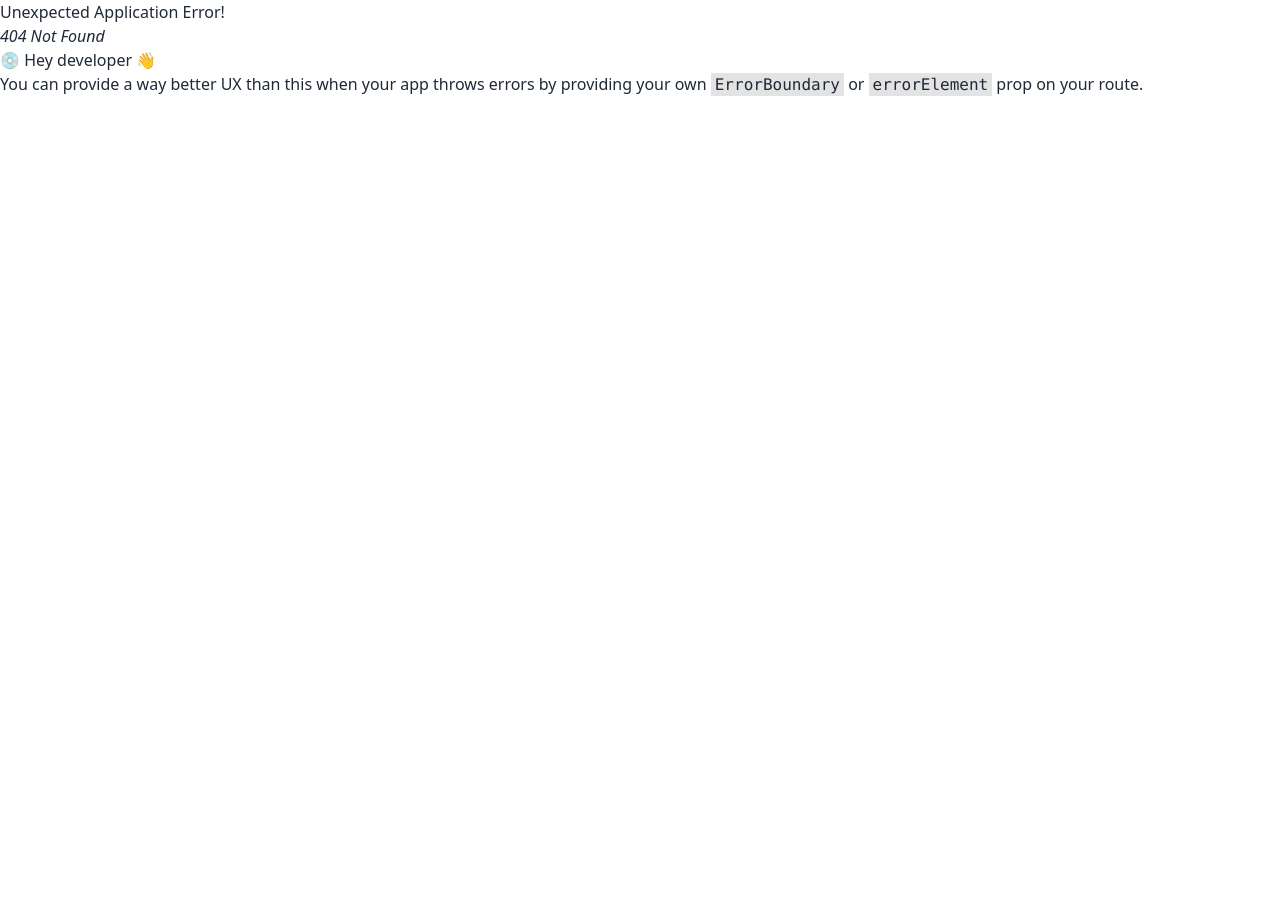
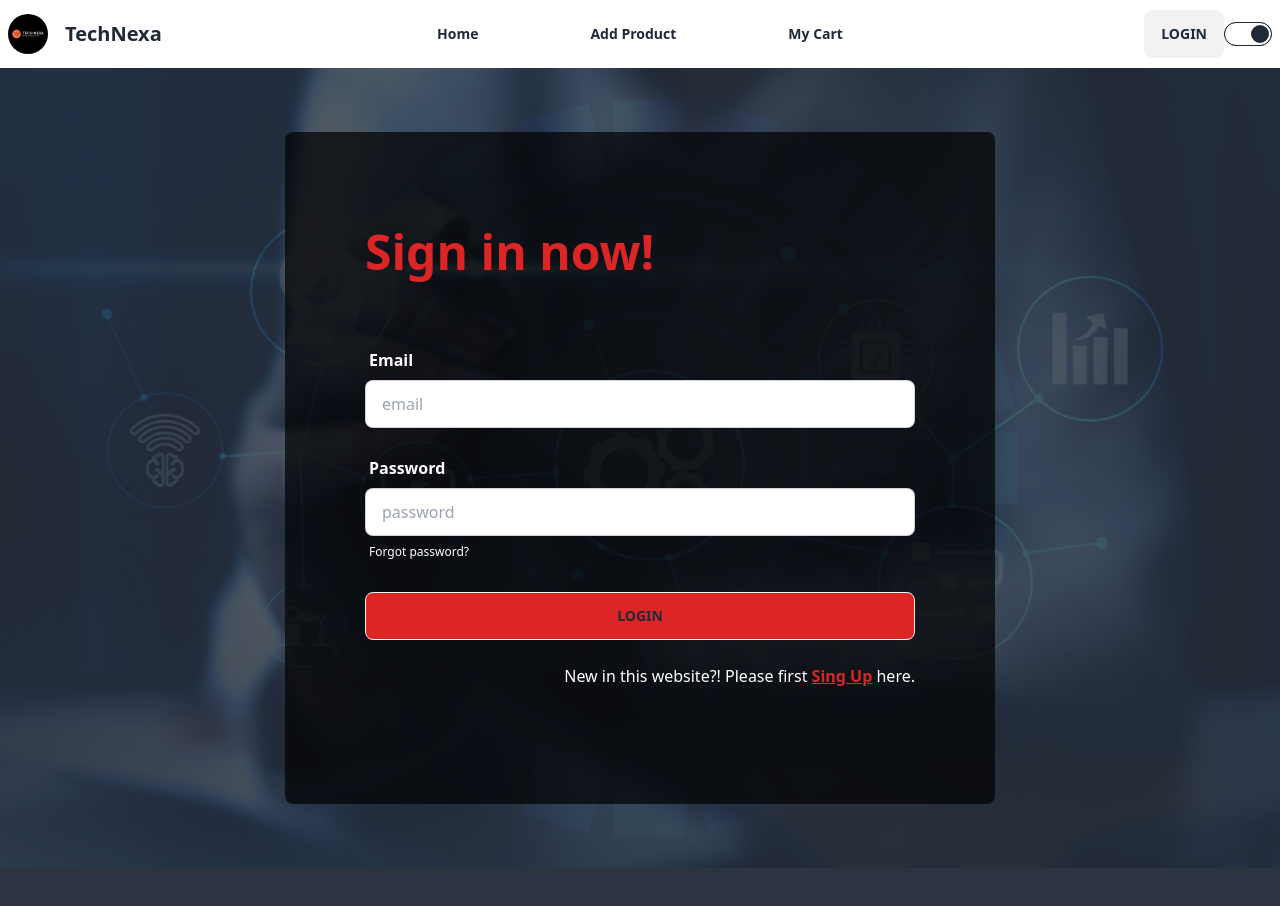
Before and after one commit to morz-mamun/Online-Shop, a React (Vite) app: page /signin in a window 1280 px wide. Before the commit this address had no page. Shown: the top 906 px of the page. Before the commit the page ends 800 px from the top, so only its background shows below. Built offline with nearby package versions, Linux system fonts and the light colour scheme; no server answers.

Commit message:
Login page route and login page design done

```diff
--- /dev/null
+++ b/src/Components/Pages/LogIn/Login.jsx
@@ -0,0 +1,51 @@
+import { Link } from 'react-router-dom';
+import login from '../../../assets/login.jpg'
+
+const Login = () => {
+    return (
+     <div>
+      <div className="hero h-[550px] md:min-h-screen" style={{backgroundImage: `url(${login})`}}>
+  <div className="hero-overlay bg-opacity-80"></div>
+
+    <div className="bg-black bg-opacity-70 md:py-20 rounded-lg py-5">
+  <div className="hero-content flex-col md:px-20 md:space-y-12">
+    <div className="w-96 md:w-[550px] text-left">
+
+      <h1 className="text-5xl text-red-600 font-bold">Sign in now!</h1>
+    </div>
+    <div className="w-full text-white">
+      <form className="">
+        <div className="form-control ">
+          <label className="label">
+            <span className="text-white font-bold">Email</span>
+          </label>
+          <input type="email" placeholder="email" className="input input-bordered w-full" required />
+        </div>
+        <div className="form-control mt-5">
+          <label className="label">
+            <span className="text-white font-bold">Password</span>
+          </label>
+          <input type="password" placeholder="password" className="input input-bordered" required />
+          <label className="label">
+            <a href="#" className="label-text-alt link link-hover text-white ">Forgot password?</a>
+          </label>
+        </div>
+        <div className="form-control mt-6">
+         <Link to="/">
+         <button className="btn bg-red-600 w-full">Login</button>
+         </Link>
+        </div>
+        <div className='mb-5 text-right form-control mt-6'>
+        <p className='text-white '>New in this website?! Please first <Link to="/signup"><span className='text-red-600 font-bold underline'>Sing Up</span></Link> here.</p>
+      </div>
+      </form>
+    </div>
+  </div>
+</div>
+    </div>
+  </div>
+
+    );
+};
+
+export default Login;
--- /dev/null
+++ b/src/Components/Pages/Register/Register.jsx
@@ -0,0 +1,50 @@
+import { Link } from 'react-router-dom';
+import login from '../../../assets/login.jpg'
+
+const Register = () => {
+    return (
+        <div>
+        <div className="hero h-[550px] md:min-h-screen" style={{backgroundImage: `url(${login})`}}>
+    <div className="hero-overlay bg-opacity-80"></div>
+
+      <div className="bg-black bg-opacity-70 md:py-20 rounded-lg py-5">
+    <div className="hero-content flex-col md:px-20 md:space-y-12">
+      <div className="w-96 md:w-[550px] text-left">
+
+        <h1 className="text-5xl text-red-600 font-bold">Sign Up now!</h1>
+      </div>
+      <div className="w-full text-white">
+        <form className="">
+          <div className="form-control ">
+            <label className="label">
+              <span className="text-white font-bold">Email</span>
+            </label>
+            <input type="email" placeholder="email" className="input input-bordered w-full" required />
+          </div>
+          <div className="form-control mt-5">
+            <label className="label">
+              <span className="text-white font-bold">Password</span>
+            </label>
+            <input type="password" placeholder="password" className="input input-bordered" required />
+            <label className="label">
+              <a href="#" className="label-text-alt link link-hover text-white ">Forgot password?</a>
+            </label>
+          </div>
+          <div className="form-control mt-6">
+           <Link to="/">
+           <button className="btn bg-red-600 w-full">Login</button>
+           </Link>
+          </div>
+          <div className='mb-5 text-right form-control mt-6'>
+          <p className='text-white '>New in this website?! Please first <Link to="/signup"><span className='text-red-600 font-bold underline'>Sing Up</span></Link> here.</p>
+        </div>
+        </form>
+      </div>
+    </div>
+  </div>
+      </div>
+    </div>
+    );
+};
+
+export default Register;
--- a/src/Components/Provider/AuthProvider.jsx
+++ b/src/Components/Provider/AuthProvider.jsx
@@ -1,11 +1,54 @@
 
 import PropTypes from 'prop-types';
+import { createUserWithEmailAndPassword, getAuth, onAuthStateChanged, signInWithEmailAndPassword, signOut } from "firebase/auth";
+import { createContext, useEffect, useState } from 'react';
+import app from '../../firebase/firebase.config';
 
-const AuthProvider = () => {
+export const AuthContext = createContext(null)
+const auth = getAuth(app);
+
+
+const AuthProvider = ({children}) => {
+    const [user, setUser] = useState(null)
+
+    // loader
+    const [loading, setLoading] = useState(true)
+
+    // create user
+    const createUser = (email, password) => {
+        return createUserWithEmailAndPassword(auth, email, password)
+    }
+
+    // OnAuthStateChange
+   useEffect(() => {
+    const unSubscribe = onAuthStateChanged(auth, (currentUser) => {
+        console.log('From OnAuthState', currentUser);
+        setUser(currentUser)
+        setLoading(false)
+    })
+    return () => {
+        unSubscribe()
+    }
+   },[])
+
+    // login user
+    const loginUser = (email, password) => {
+        return signInWithEmailAndPassword(auth, email, password)
+    }
+
+    // log out user
+    const logOutUser = () => {
+        setLoading(true)
+        return signOut(auth)
+    }
+
+
+
+    const userInfo = {user, createUser, loginUser, logOutUser, loading}
     return (
-        <div>
-
-        </div>
+        <AuthContext.Provider value={userInfo}>
+            {children}
+        </AuthContext.Provider >
     );
 };
 
--- a/src/Components/Shared/Footer.jsx
+++ b/src/Components/Shared/Footer.jsx
@@ -2,35 +2,13 @@
 
 const Footer = () => {
     return (
-        <div>
-            <footer className="footer p-10 bg-base-200 text-base-content">
+      <footer className="footer p-10 bg-neutral text-neutral-content">
+      <aside>
+        <svg width="50" height="50" viewBox="0 0 24 24" xmlns="http://www.w3.org/2000/svg" fillRule="evenodd" clipRule="evenodd" className="fill-current"><path d="M22.672 15.226l-2.432.811.841 2.515c.33 1.019-.209 2.127-1.23 2.456-1.15.325-2.148-.321-2.463-1.226l-.84-2.518-5.013 1.677.84 2.517c.391 1.203-.434 2.542-1.831 2.542-.88 0-1.601-.564-1.86-1.314l-.842-2.516-2.431.809c-1.135.328-2.145-.317-2.463-1.229-.329-1.018.211-2.127 1.231-2.456l2.432-.809-1.621-4.823-2.432.808c-1.355.384-2.558-.59-2.558-1.839 0-.817.509-1.582 1.327-1.846l2.433-.809-.842-2.515c-.33-1.02.211-2.129 1.232-2.458 1.02-.329 2.13.209 2.461 1.229l.842 2.515 5.011-1.677-.839-2.517c-.403-1.238.484-2.553 1.843-2.553.819 0 1.585.509 1.85 1.326l.841 2.517 2.431-.81c1.02-.33 2.131.211 2.461 1.229.332 1.018-.21 2.126-1.23 2.456l-2.433.809 1.622 4.823 2.433-.809c1.242-.401 2.557.484 2.557 1.838 0 .819-.51 1.583-1.328 1.847m-8.992-6.428l-5.01 1.675 1.619 4.828 5.011-1.674-1.62-4.829z"></path></svg>
+        <p>ACME Industries Ltd.<br/>Providing reliable tech since 1992</p>
+      </aside>
       <nav>
-    <header className="footer-title">Services</header>
-    <a className="link link-hover">Branding</a>
-    <a className="link link-hover">Design</a>
-    <a className="link link-hover">Marketing</a>
-    <a className="link link-hover">Advertisement</a>
-  </nav>
-  <nav>
-    <header className="footer-title">Company</header>
-    <a className="link link-hover">About us</a>
-    <a className="link link-hover">Contact</a>
-    <a className="link link-hover">Jobs</a>
-    <a className="link link-hover">Press kit</a>
-  </nav>
-  <nav>
-    <header className="footer-title">Legal</header>
-    <a className="link link-hover">Terms of use</a>
-    <a className="link link-hover">Privacy policy</a>
-    <a className="link link-hover">Cookie policy</a>
-  </nav>
-</footer>
-<footer className="footer px-10 py-4 border-t bg-base-200 text-base-content border-base-300">
-  <aside className="items-center grid-flow-col">
-    <svg width="24" height="24" viewBox="0 0 24 24" xmlns="http://www.w3.org/2000/svg" fillRule="evenodd" clipRule="evenodd" className="fill-current"><path d="M22.672 15.226l-2.432.811.841 2.515c.33 1.019-.209 2.127-1.23 2.456-1.15.325-2.148-.321-2.463-1.226l-.84-2.518-5.013 1.677.84 2.517c.391 1.203-.434 2.542-1.831 2.542-.88 0-1.601-.564-1.86-1.314l-.842-2.516-2.431.809c-1.135.328-2.145-.317-2.463-1.229-.329-1.018.211-2.127 1.231-2.456l2.432-.809-1.621-4.823-2.432.808c-1.355.384-2.558-.59-2.558-1.839 0-.817.509-1.582 1.327-1.846l2.433-.809-.842-2.515c-.33-1.02.211-2.129 1.232-2.458 1.02-.329 2.13.209 2.461 1.229l.842 2.515 5.011-1.677-.839-2.517c-.403-1.238.484-2.553 1.843-2.553.819 0 1.585.509 1.85 1.326l.841 2.517 2.431-.81c1.02-.33 2.131.211 2.461 1.229.332 1.018-.21 2.126-1.23 2.456l-2.433.809 1.622 4.823 2.433-.809c1.242-.401 2.557.484 2.557 1.838 0 .819-.51 1.583-1.328 1.847m-8.992-6.428l-5.01 1.675 1.619 4.828 5.011-1.674-1.62-4.829z"></path></svg>
-    <p>ACME Industries Ltd. <br/>Providing reliable tech since 1992</p>
-  </aside>
-  <nav className="md:place-self-center md:justify-self-end">
+        <header className="footer-title">Social</header>
         <div className="grid grid-flow-col gap-4">
           <a><svg xmlns="http://www.w3.org/2000/svg" width="24" height="24" viewBox="0 0 24 24" className="fill-current"><path d="M24 4.557c-.883.392-1.832.656-2.828.775 1.017-.609 1.798-1.574 2.165-2.724-.951.564-2.005.974-3.127 1.195-.897-.957-2.178-1.555-3.594-1.555-3.179 0-5.515 2.966-4.797 6.045-4.091-.205-7.719-2.165-10.148-5.144-1.29 2.213-.669 5.108 1.523 6.574-.806-.026-1.566-.247-2.229-.616-.054 2.281 1.581 4.415 3.949 4.89-.693.188-1.452.232-2.224.084.626 1.956 2.444 3.379 4.6 3.419-2.07 1.623-4.678 2.348-7.29 2.04 2.179 1.397 4.768 2.212 7.548 2.212 9.142 0 14.307-7.721 13.995-14.646.962-.695 1.797-1.562 2.457-2.549z"></path></svg></a>
           <a><svg xmlns="http://www.w3.org/2000/svg" width="24" height="24" viewBox="0 0 24 24" className="fill-current"><path d="M19.615 3.184c-3.604-.246-11.631-.245-15.23 0-3.897.266-4.356 2.62-4.385 8.816.029 6.185.484 8.549 4.385 8.816 3.6.245 11.626.246 15.23 0 3.897-.266 4.356-2.62 4.385-8.816-.029-6.185-.484-8.549-4.385-8.816zm-10.615 12.816v-8l8 3.993-8 4.007z"></path></svg></a>
@@ -38,7 +16,6 @@ const Footer = () => {
         </div>
       </nav>
     </footer>
-        </div>
     );
 };
 
--- a/src/Components/Shared/Navbar.jsx
+++ b/src/Components/Shared/Navbar.jsx
@@ -37,7 +37,7 @@ const Navbar = () => {
     </ul>
   </div>
   <div className="navbar-end">
-    <Link>
+    <Link to='/signin'>
     <button className="btn">Login</button>
     </Link>
     <input type="checkbox" className="toggle" checked />
```
Also changed, not shown: src/main.jsx (+13 -0 lines), src/assets/login.jpg (added). Lines whose indentation alone changed are shown as unchanged.
